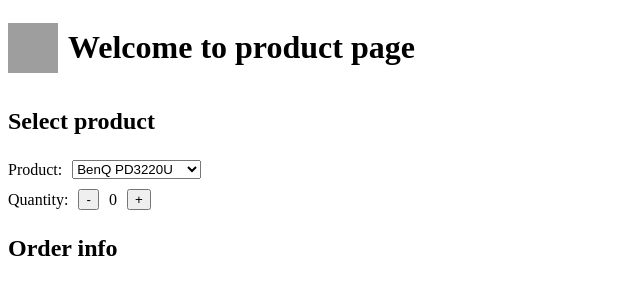
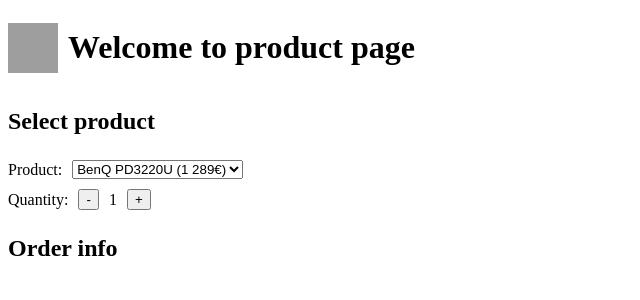
Before and after one commit to miia-mariastenius/component_and_opendata, a React (Vite) app: page / in a window 1280 px wide. Shown: the top 300 px of the page, without its empty margins (0-640 px from the left). Built offline with nearby package versions, Linux system fonts and the light colour scheme; grey boxes are pictures that could not be loaded.

Commit message:
Prices are shown in the dropdown, passing needed props to OrderInfo

```diff
--- a/src/OrderForm.jsx
+++ b/src/OrderForm.jsx
@@ -3,40 +3,40 @@ import OrderInfo from './OrderInfo'
 
 function OrderForm() {
 
-  const [products, setProducts] = useState(['BenQ PD3220U', 'Huawei MateView', 'BenQ PD3420Q', 'Dell U2719DC'])
-  const [selectedProduct, setSelectedProduct] = useState('')
-  const [productPrice, setProductPrice] = (['1 289€', '699€', '899€', '535€'])
-  const [quantity, setQuantity] = useState(0)
+  const [products] = useState(['BenQ PD3220U', 'Huawei MateView', 'BenQ PD3420Q', 'Dell U2719DC'])
+  const [prices] = useState(['1 289€', '699€', '899€', '535€'])
 
-  function add(){
-    setQuantity(prev=> prev+1)
+  const [selectedProduct, setSelectedProduct] = useState(0)
+  const [quantity, setQuantity] = useState(1)
+
+  const handleSelectChange = (e) => {
+    setSelectedProduct(Number(e.target.value))
   }
 
-  function subtract(){
-    setQuantity(prev=> {
-      if (prev > 0) {
-        return prev - 1
-      } else {
-        return 0
-      }
-    })
-  }
+  const add = () => setQuantity(prev => prev + 1);
+  const subtract = () => setQuantity(prev => (prev > 0 ? prev - 1 : 0))
 
   return (
     <div>
       <h2>Select product</h2>
       <div className='row'>
         <p>Product:</p>
-        <select value={selectedProduct} onChange={e => setSelectedProduct(e.target.value)}>
+        <select value={selectedProduct} onChange={handleSelectChange}>
           {
-            products.map(p => <option key={p} value={p}>{p}</option>)
-          }
+            products.map((product, index) => (
+              <option key={index} value={index}>
+            {product} ({prices[index]})
+          </option>
+          ))}
         </select>
       </div>
       <div className='row'>
         <p>Quantity:</p><button onClick={subtract}>-</button>{quantity}<button onClick={add}>+</button>
       </div>
-      <OrderInfo />
+      <OrderInfo productName={products[selectedProduct]}
+        productPrice={prices[selectedProduct]}
+        quantity={quantity}
+      />
     </div>
   )
 }
--- a/src/OrderInfo.jsx
+++ b/src/OrderInfo.jsx
@@ -1,4 +1,4 @@
-function OrderInfo() {
+function OrderInfo({ productName, productPrice, quantity }) {
 
   return(
     <div>
```
